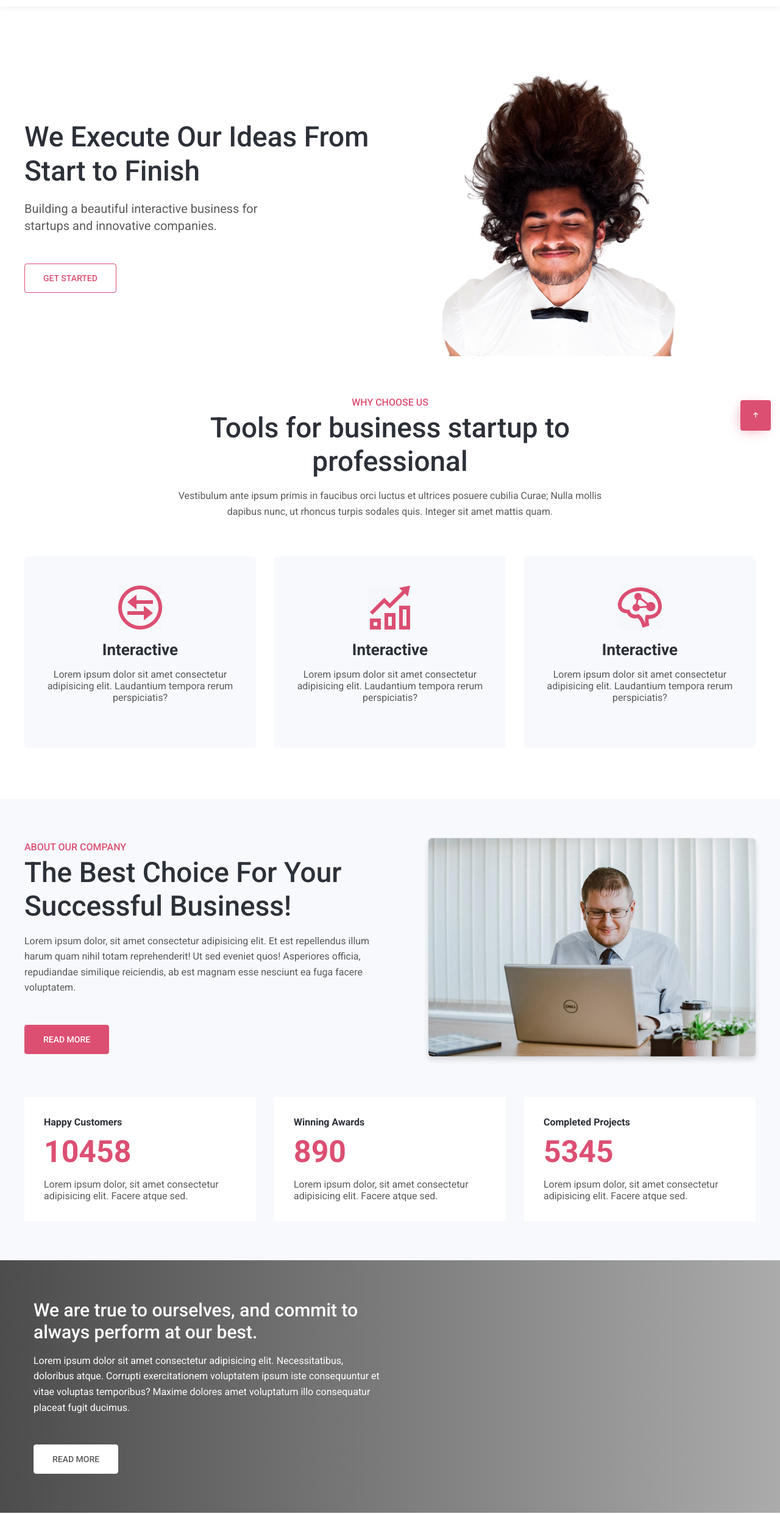
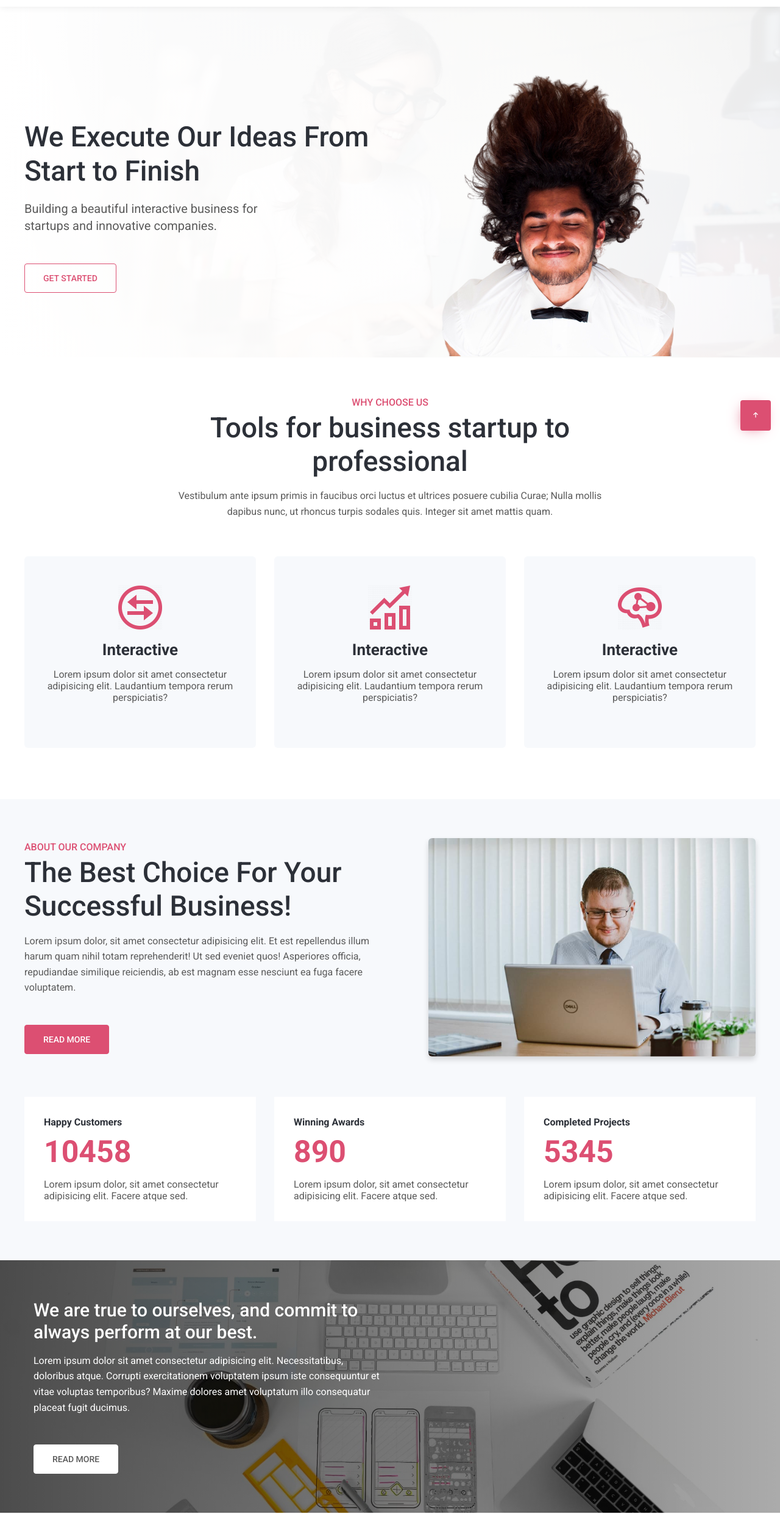
Before and after one commit to dvhoang10/BC21_BT-LON-HTML-CSS_dangviethoang, a plain HTML site: page index.html in a window 1280 px wide. Shown: the part 79-2561 px from the top of the page at 61% size. Drawn offline with nearby package versions, Linux system fonts and the light colour scheme; the site is published under a folder, as on GitHub Pages, so addresses that start at the root find nothing.

Commit message:
fix bg-img

```diff
--- a/assets/css/main.css
+++ b/assets/css/main.css
@@ -105,7 +105,7 @@
   overflow: hidden;
   background: #ffffff;
   background-image: linear-gradient(to right, #fff, rgba(255, 255, 255, 0.92)),
-    url("/assets/img/banner.jpg");
+    url("../img/banner.jpg");
   background-repeat: no-repeat, no-repeat, no-repeat;
   background-position: center;
   background-attachment: fixed;
@@ -238,7 +238,7 @@
       rgba(0, 0, 0, 0.7),
       rgba(0, 0, 0, 0.33)
     ),
-    url("/assets/img/bg.jpg");
+    url("../img/bg.jpg");
   background-repeat: no-repeat, no-repeat, no-repeat;
   background-position: center;
   background-attachment: fixed;
@@ -548,7 +548,7 @@
       rgba(247, 249, 252, 0.77),
       rgba(247, 249, 252, 0.77)
     ),
-    url("/assets/img/b2.jpg");
+    url("../img/b2.jpg");
   background-repeat: no-repeat, no-repeat, no-repeat;
   background-position: center;
   background-attachment: fixed;
```
